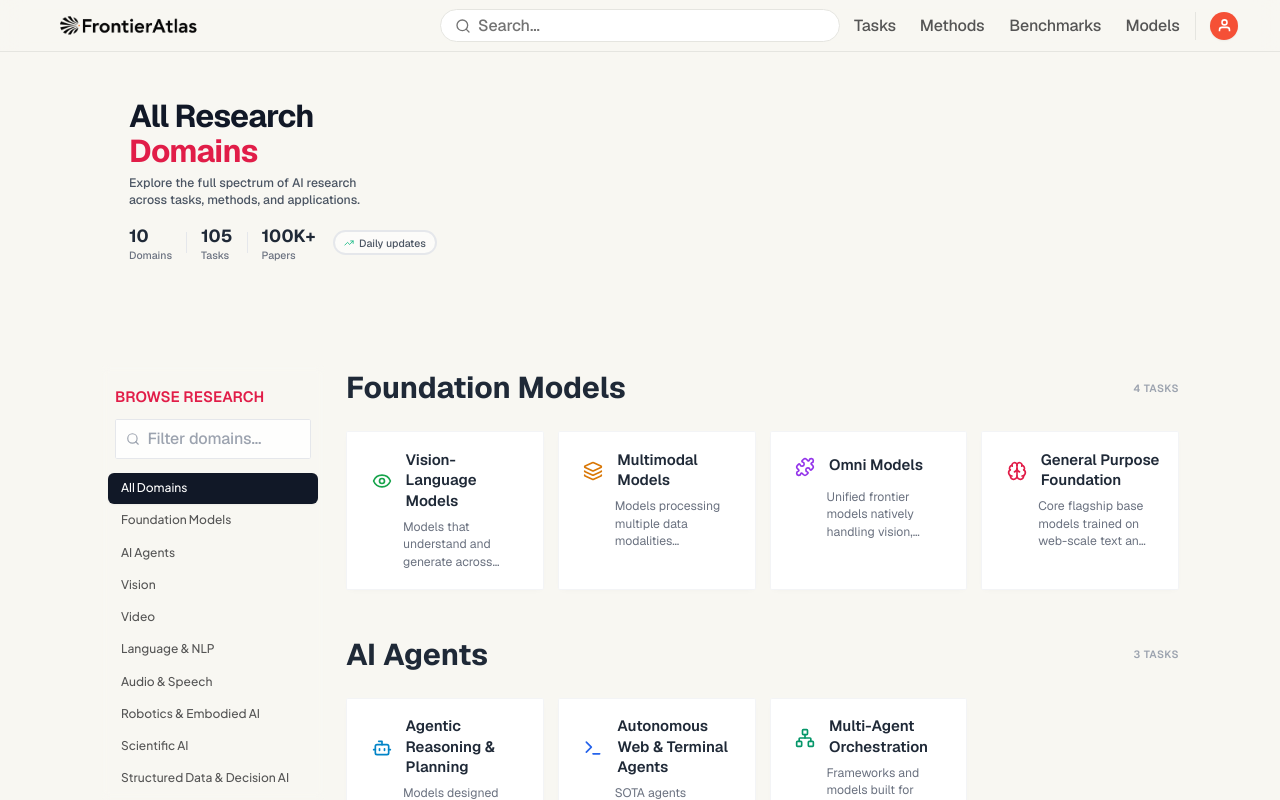
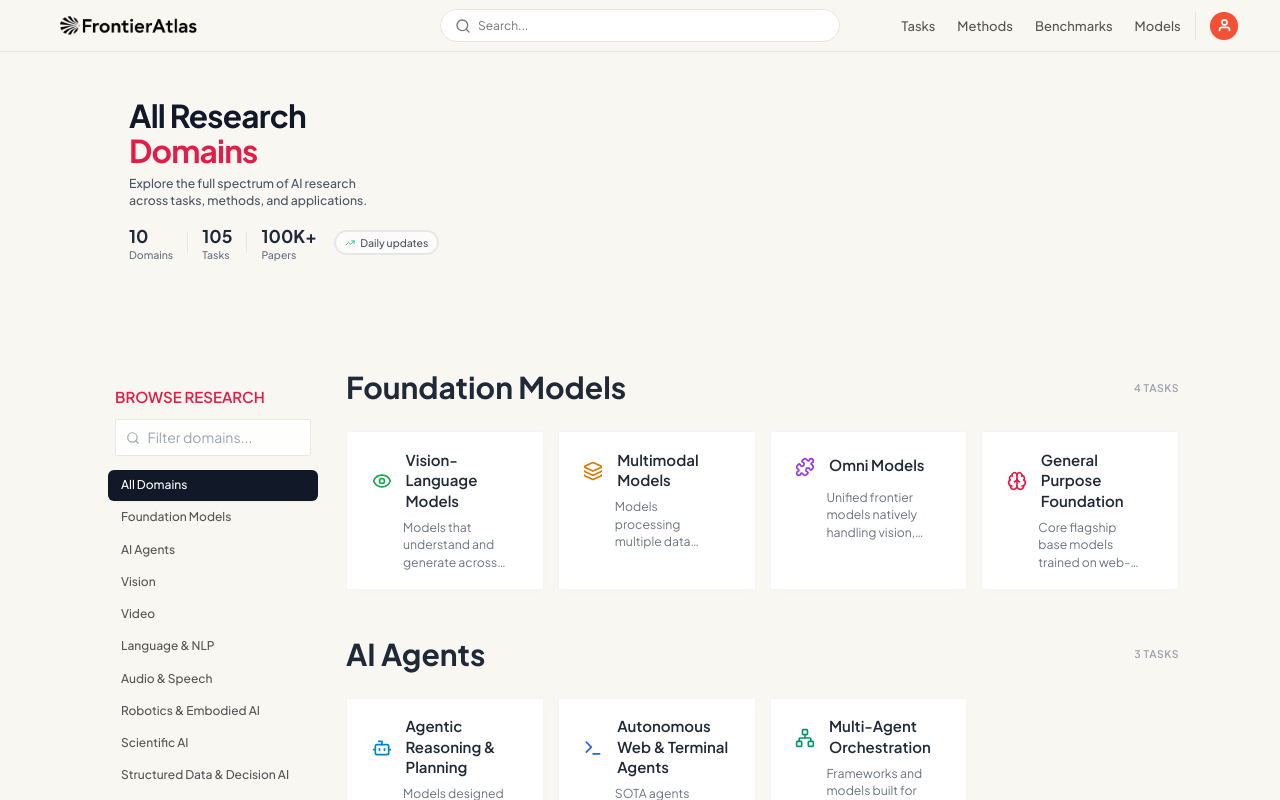
Before and after one commit to Deepak-Solanki04/Frontier_Atlas, a Next.js app: page / in a window 1280 px wide. Built offline with nearby package versions, Linux system fonts and the light colour scheme.

Commit message:
fix(typography): apply exact Plus Jakarta Sans 13px bold/medium #F55036 specification for top navigation bar

```diff
--- a/app/globals.css
+++ b/app/globals.css
@@ -6,7 +6,7 @@
   box-sizing: border-box;
   margin: 0;
   padding: 0;
-  font-family: 'Geist', var(--font-geist), var(--font-plus-jakarta), 'Plus Jakarta Sans', 'Outfit', var(--font-inter), 'Inter', -apple-system, BlinkMacSystemFont, "Segoe UI", Roboto, sans-serif !important;
+  font-family: var(--font-plus-jakarta), 'Plus Jakarta Sans', 'Outfit', var(--font-inter), 'Inter', -apple-system, BlinkMacSystemFont, "Segoe UI", Roboto, sans-serif !important;
   -webkit-font-smoothing: antialiased;
   -moz-osx-font-smoothing: grayscale;
 }
@@ -31,7 +31,7 @@
 
 html, body {
   height: 100%;
-  font-family: 'Geist', var(--font-geist), var(--font-plus-jakarta), 'Plus Jakarta Sans', 'Outfit', var(--font-inter), 'Inter', -apple-system, BlinkMacSystemFont, "Segoe UI", Roboto, sans-serif !important;
+  font-family: var(--font-plus-jakarta), 'Plus Jakarta Sans', 'Outfit', var(--font-inter), 'Inter', -apple-system, BlinkMacSystemFont, "Segoe UI", Roboto, sans-serif !important;
   font-size: 14px;
   font-weight: 500;
   color: var(--text-dark);
@@ -42,16 +42,20 @@ html, body {
 }
 
 a { color: inherit; text-decoration: none; font-weight: inherit; }
-button { font-family: 'Geist', var(--font-geist), var(--font-plus-jakarta), 'Plus Jakarta Sans', 'Outfit', var(--font-inter), 'Inter', -apple-system, BlinkMacSystemFont, "Segoe UI", Roboto, sans-serif !important; font-weight: 600; }
-input, textarea, select { font-family: 'Geist', var(--font-geist), var(--font-plus-jakarta), 'Plus Jakarta Sans', 'Outfit', var(--font-inter), 'Inter', -apple-system, BlinkMacSystemFont, "Segoe UI", Roboto, sans-serif !important; font-weight: 400 !important; }
-
-/* ═══════ EXACT GEIST FONT SPECIFICATION FOR NAV BAR & SEARCH BAR ═══════ */
-.nav-search-font {
-  font-family: "Geist", var(--font-geist), sans-serif !important;
-  font-size: 16px !important;
+button { font-family: var(--font-plus-jakarta), 'Plus Jakarta Sans', 'Outfit', var(--font-inter), 'Inter', -apple-system, BlinkMacSystemFont, "Segoe UI", Roboto, sans-serif !important; font-weight: 600; }
+input, textarea, select { font-family: var(--font-plus-jakarta), 'Plus Jakarta Sans', 'Outfit', var(--font-inter), 'Inter', -apple-system, BlinkMacSystemFont, "Segoe UI", Roboto, sans-serif !important; font-weight: 400 !important; }
+
+/* ═══════ TOP NAVIGATION BAR EXACT REFERENCE SPECIFICATION ═══════ */
+.top-navbar-link {
+  font-family: var(--font-plus-jakarta), 'Plus Jakarta Sans', sans-serif !important;
+  font-size: 13px !important;
+  line-height: normal !important;
+}
+.top-navbar-link.font-bold {
+  font-weight: 700 !important;
+}
+.top-navbar-link.font-medium {
   font-weight: 500 !important;
-  line-height: 24px !important;
-  letter-spacing: -0.01em !important;
 }
 
 /* ═══════ SHELL ═══════ */
--- a/components/Header.tsx
+++ b/components/Header.tsx
@@ -87,7 +87,7 @@ export default function Header() {
               <input
                 type="text"
                 placeholder="Search..."
-                className="nav-search-font bg-transparent outline-none flex-1 text-[#111111] placeholder:text-[#737373] min-w-0 pr-10 h-9"
+                className="bg-transparent outline-none flex-1 text-[#111111] placeholder:text-[#737373] min-w-0 pr-10 h-9 text-[12px]"
                 aria-label="Search"
                 aria-autocomplete="list"
                 aria-controls="search-suggestions"
@@ -104,7 +104,7 @@ export default function Header() {
         <Link
           href="/tasks"
           data-text="Tasks"
-          className={`nav-search-font transition-colors no-underline before:content-[attr(data-text)] before:block before:font-bold before:h-0 before:overflow-hidden before:invisible before:select-none text-center flex flex-col justify-center ${
+          className={`top-navbar-link text-[13px] transition-colors no-underline before:content-[attr(data-text)] before:block before:font-bold before:h-0 before:overflow-hidden before:invisible before:select-none text-center flex flex-col justify-center ${
             pathname.startsWith('/tasks')
               ? 'text-[#F55036] font-bold'
               : 'text-[#555555] font-medium hover:text-[#F55036]'
@@ -115,7 +115,7 @@ export default function Header() {
         <Link
           href="/methods"
           data-text="Methods"
-          className={`nav-search-font transition-colors no-underline before:content-[attr(data-text)] before:block before:font-bold before:h-0 before:overflow-hidden before:invisible before:select-none text-center flex flex-col justify-center ${
+          className={`top-navbar-link text-[13px] transition-colors no-underline before:content-[attr(data-text)] before:block before:font-bold before:h-0 before:overflow-hidden before:invisible before:select-none text-center flex flex-col justify-center ${
             pathname.startsWith('/methods')
               ? 'text-[#F55036] font-bold'
               : 'text-[#555555] font-medium hover:text-[#F55036]'
@@ -126,7 +126,7 @@ export default function Header() {
         <Link
           href="/benchmarks"
           data-text="Benchmarks"
-          className={`nav-search-font transition-colors no-underline before:content-[attr(data-text)] before:block before:font-bold before:h-0 before:overflow-hidden before:invisible before:select-none text-center flex flex-col justify-center ${
+          className={`top-navbar-link text-[13px] transition-colors no-underline before:content-[attr(data-text)] before:block before:font-bold before:h-0 before:overflow-hidden before:invisible before:select-none text-center flex flex-col justify-center ${
             pathname.startsWith('/benchmarks')
               ? 'text-[#F55036] font-bold'
               : 'text-[#555555] font-medium hover:text-[#F55036]'
@@ -137,7 +137,7 @@ export default function Header() {
         <Link
           href="/models"
           data-text="Models"
-          className={`nav-search-font transition-colors no-underline before:content-[attr(data-text)] before:block before:font-bold before:h-0 before:overflow-hidden before:invisible before:select-none text-center flex flex-col justify-center ${
+          className={`top-navbar-link text-[13px] transition-colors no-underline before:content-[attr(data-text)] before:block before:font-bold before:h-0 before:overflow-hidden before:invisible before:select-none text-center flex flex-col justify-center ${
             pathname.startsWith('/models')
               ? 'text-[#F55036] font-bold'
               : 'text-[#555555] font-medium hover:text-[#F55036]'
```
